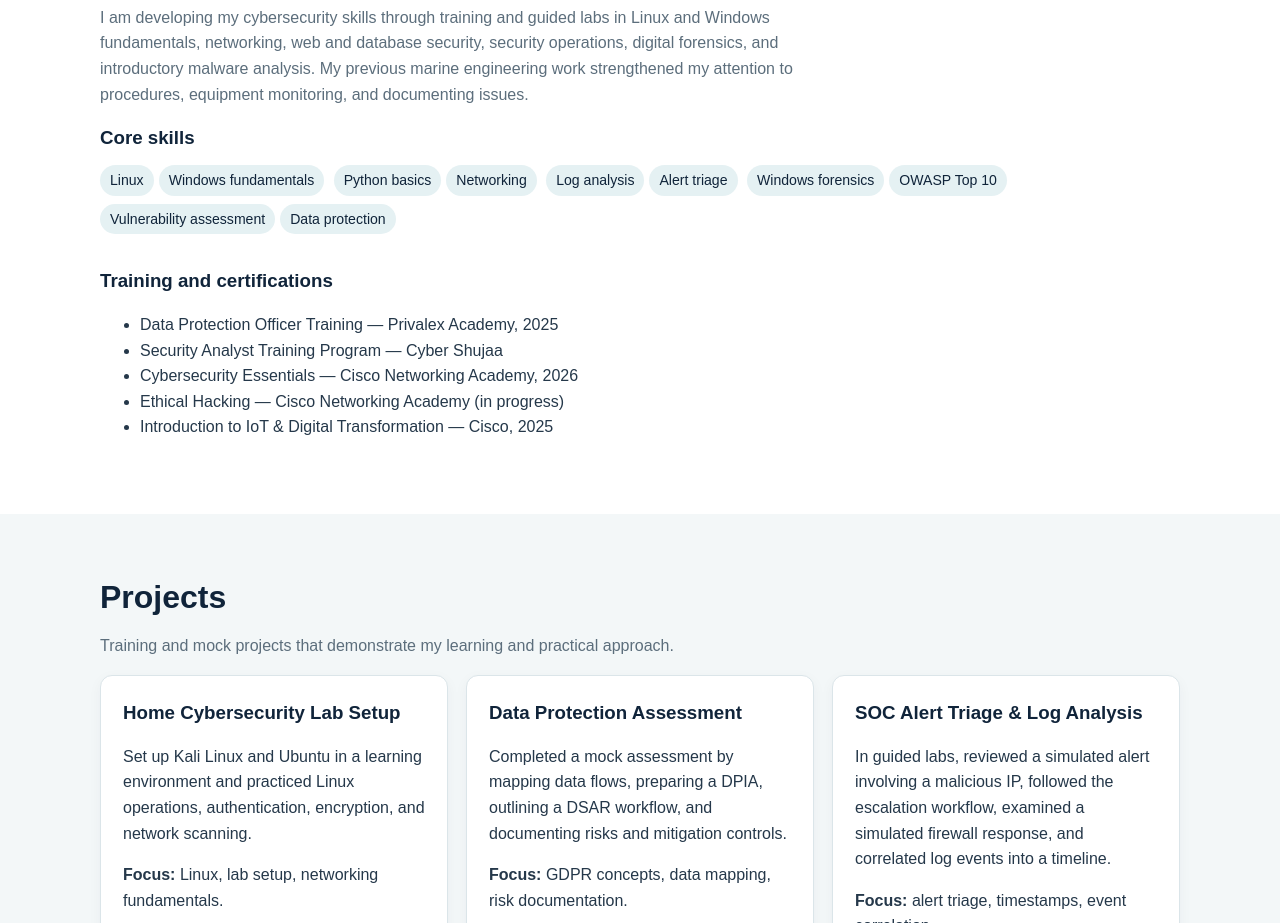
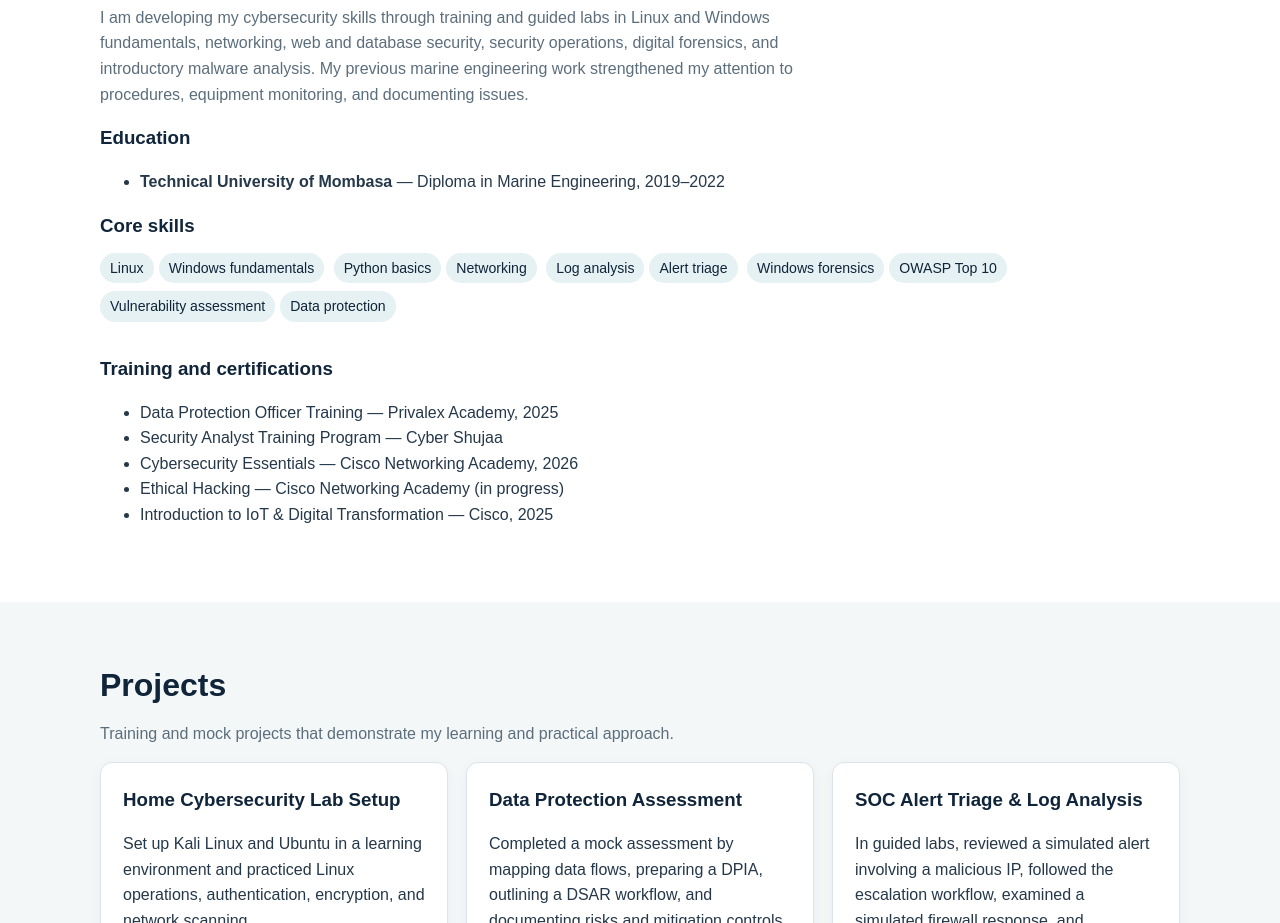
Before and after one commit to idriss-01/idriss-01.github.io, a plain HTML site: page index.html in a window 1280 px wide. Shown: the part 920-1843 px from the top of the page. Drawn offline with Linux system fonts and the light colour scheme.

Commit message:
Update index.html

```diff
--- a/index.html
+++ b/index.html
@@ -121,6 +121,10 @@
       <div class="wrap">
         <h2>About Me</h2>
         <p class="intro">I am developing my cybersecurity skills through training and guided labs in Linux and Windows fundamentals, networking, web and database security, security operations, digital forensics, and introductory malware analysis. My previous marine engineering work strengthened my attention to procedures, equipment monitoring, and documenting issues.</p>
+<h3>Education</h3>
+<ul>
+  <li><strong>Technical University of Mombasa</strong> — Diploma in Marine Engineering, 2019–2022</li>
+</ul>
         <h3>Core skills</h3>
         <span class="tag">Linux</span><span class="tag">Windows fundamentals</span>
         <span class="tag">Python basics</span><span class="tag">Networking</span>
```
